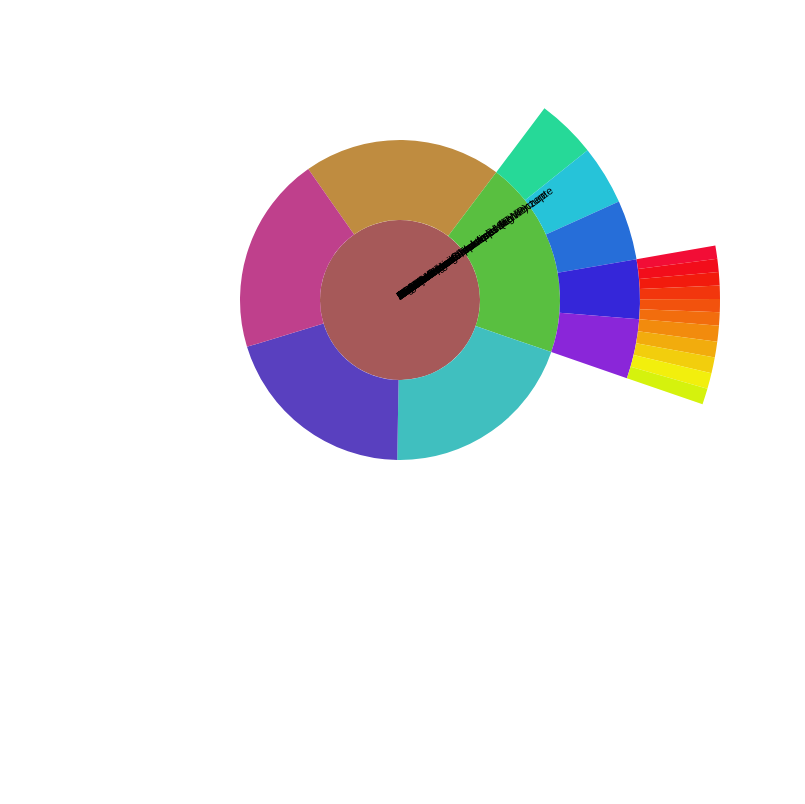
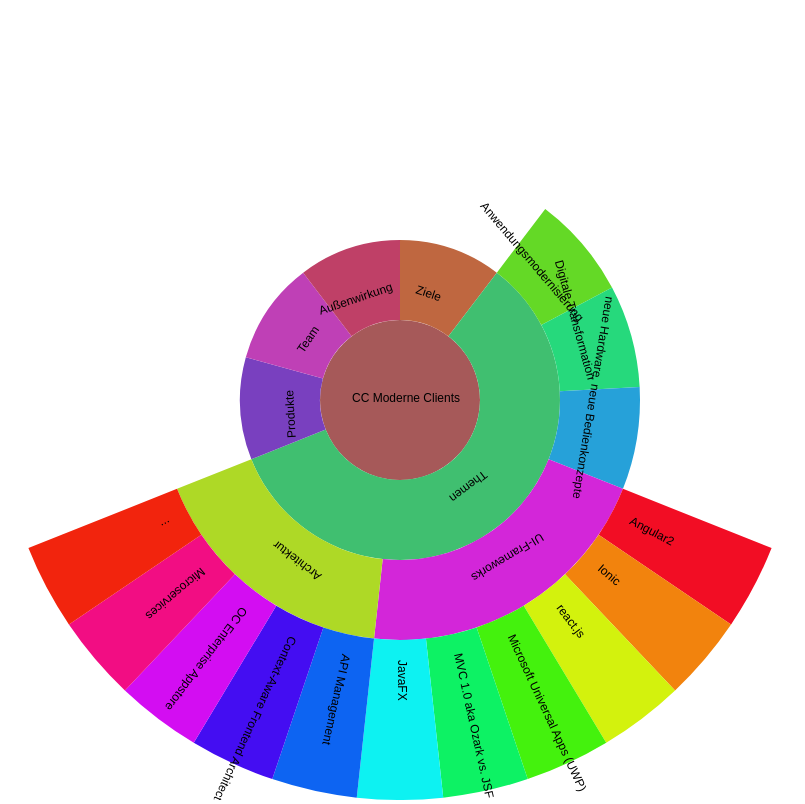
Before and after one commit to stephanrauh/ExploringTypeScript, a plain HTML site: page wheel/wheel.html in a window 1280 px wide. Shown: the whole page, without its empty margins (0-805 px from the left). Drawn offline with Linux system fonts and the light colour scheme.

Commit message:
added texts to the wheel following the d3 style

```diff
--- a/wheel/wheel.css
+++ b/wheel/wheel.css
@@ -6,7 +6,7 @@
 }
 
 text {
-  font: 11px sans-serif;
+  font: 3px sans-serif;
   cursor: pointer;
 }
 
--- a/wheel/wheel.js
+++ b/wheel/wheel.js
@@ -1,18 +1,19 @@
 /// <reference path="./d3.d.ts"/>;
 var Wheel = (function () {
     function Wheel() {
+        this._maxDepth = 0;
         var w = document.getElementById("wheel").clientWidth;
         this._size = document.getElementById("wheel").clientHeight;
         ;
         if (w < this._size) {
             this._size = w;
         }
-        console.log(this._size);
         this.chart = d3.select("#wheel").append("svg:svg")
             .attr("class", "chart")
-            .attr("width", w)
-            .attr("height", this._size).append("svg:g")
-            .attr("transform", "translate(400,300) rotate(-35)");
+            .attr("viewBox", "-100 -100 200 200")
+            .attr("width", this._size)
+            .attr("height", this._size)
+            .append("svg:g");
         this.readData();
     }
     Object.defineProperty(Wheel.prototype, "size", {
@@ -26,60 +27,121 @@
         request.onload = function () {
             if (request.readyState == 4 && request.status == 200) {
                 var segments = JSON.parse(request.responseText);
-                _this.showWheel(segments);
+                _this.showWheelFunctional(segments);
             }
         };
         request.open("get", "wheel.json", true);
         request.send();
     };
-    Wheel.prototype.drawArc = function (innerRadius, outerRadius, startAngle, endAngle, color, name) {
-        var arc = d3.svg.arc()
-            .innerRadius(innerRadius)
-            .outerRadius(outerRadius)
-            .startAngle(startAngle)
-            .endAngle(endAngle);
-        this.chart
-            .append("svg:path")
-            .attr("fill", function (d, index, outerindex) {
-            return color;
-        })
-            .attr("d", arc);
-        var x = (innerRadius + 5) * Math.sin((startAngle + endAngle) / 2);
-        var y = (innerRadius + 5) + Math.cos((startAngle + endAngle) / 2);
-        this.chart
-            .append("text")
-            .property("x", x)
-            .property("y", y)
-            .property("font-family", "sans-serif")
-            .property("font-size", "10px")
-            .property("fill", "red")
-            .text(name);
+    Wheel.prototype.showWheelFunctional = function (segments) {
+        var _this = this;
+        var tree = d3.layout.tree()
+            .size([this._size, this._size]);
+        var root = segments[0];
+        this.calculateTreeDepth(root);
+        this.calculateTreeSize(root);
+        this.calculateSegmentSize(root, 0, Math.PI * 2);
+        var nodes = tree.nodes(root);
+        nodes.forEach(function (node) {
+            var w = node;
+            w.innerRadius = w.depth == 0 ? 0 : (100 * w.depth) / (_this._maxDepth + 2);
+            w.outerRadius = 100 * (1 + w.depth) / (_this._maxDepth + 2);
+            if (w.depth == _this._maxDepth) {
+                w.outerRadius = 100;
+            }
+            w.x = 0;
+            w.y = 0;
+        });
+        var node = this.chart.selectAll("g.node")
+            .data(nodes);
+        var nodeEnter = node.enter().append("svg:path")
+            .attr("fill", function (d) { return _this.color(d); })
+            .attr("d", function (d) { return _this.drawArc(d); });
+        var textEnter = node.enter().append("text")
+            .attr("x", 0)
+            .attr("y", function (d) { return 0; })
+            .attr("dy", ".15em")
+            .attr("text-anchor", "start")
+            .text(function (d) { return d.name; })
+            .style("fill-opacity", 1)
+            .attr("transform", function (d) { return _this.textPosition(d); });
     };
-    Wheel.prototype.drawSegment = function (level, startAngle, endAngle, name) {
-        var innerRadius = this._size * level / 5 / 2;
-        if (level < 1) {
-            innerRadius = 0;
+    Wheel.prototype.textPosition = function (d) {
+        var radius = d.innerRadius + ((d.outerRadius - d.innerRadius) / 2) - 3;
+        var dy = -d.name.length;
+        var textRotation = 90;
+        if (d.depth == this._maxDepth) {
+            textRotation = 0;
+            dy = 0;
+            radius = d.innerRadius + 5;
         }
-        var outerRadius = this.size * (level + 1) / 5 / 2;
-        var color = d3.hsl((startAngle + endAngle) * 90 * level / Math.PI, 0.3 + level / 5, 0.50).rgb();
-        this.drawArc(innerRadius, outerRadius, startAngle, endAngle, color.toString(), name);
+        if (d.depth == 0) {
+            textRotation = -90;
+            dy = 0;
+            radius = 0;
+            return "translate(-12)";
+        }
+        return "rotate(" + (d.angleInDegrees) + ") translate(" + radius + ", " + dy + ")"
+            + "rotate(" + textRotation + ")";
     };
-    Wheel.prototype.showWheel = function (segments, level, startAngle, endAngle) {
+    Wheel.prototype.drawArc = function (d) {
+        var segment = d;
+        var result = d3.svg.arc()
+            .innerRadius(function (a) { return segment.innerRadius; })
+            .outerRadius(function (a) { return segment.outerRadius; })
+            .startAngle(function (a) { return segment.startAngle; })
+            .endAngle(function (a) { return segment.endAngle; });
+        return result();
+    };
+    Wheel.prototype.color = function (d) {
+        return d3.hsl((d.startAngle + d.endAngle) * 90 * d.depth / Math.PI, 0.3 + d.depth / 5, 0.50).rgb().toString();
+    };
+    ;
+    Wheel.prototype.calculateTreeDepth = function (segment, level) {
         if (level === void 0) { level = 0; }
-        if (startAngle === void 0) { startAngle = 0; }
-        if (endAngle === void 0) { endAngle = Math.PI * 2; }
-        var count = segments.length;
-        var startSection = startAngle;
-        var endSection = startSection;
-        var range = endAngle - startAngle;
-        for (var _i = 0, segments_1 = segments; _i < segments_1.length; _i++) {
-            var segment = segments_1[_i];
-            endSection += range / count;
-            this.drawSegment(level, startSection, endSection, segment.name);
-            if (segment.children && segment.children.length > 0) {
-                this.showWheel(segment.children, level + 1, startSection, endSection);
+        if (segment.children) {
+            for (var _i = 0, _a = segment.children; _i < _a.length; _i++) {
+                var child = _a[_i];
+                this.calculateTreeDepth(child, level + 1);
             }
-            startSection = endSection;
+        }
+        else {
+            if (level > this._maxDepth) {
+                this._maxDepth = level;
+            }
+        }
+    };
+    Wheel.prototype.calculateTreeSize = function (segment, level) {
+        var _this = this;
+        if (level === void 0) { level = 0; }
+        segment.treeSize = 0;
+        if (segment.children) {
+            segment.children.forEach(function (segment) { return _this.calculateTreeSize(segment, level + 1); });
+            for (var _i = 0, _a = segment.children; _i < _a.length; _i++) {
+                var child = _a[_i];
+                segment.treeSize += child.treeSize;
+            }
+        }
+        else {
+            segment.treeSize = (this._maxDepth - level + 1);
+        }
+    };
+    Wheel.prototype.calculateSegmentSize = function (segment, startAngle, endAngle) {
+        segment.startAngle = startAngle;
+        segment.endAngle = endAngle;
+        var center = segment.startAngle + ((segment.endAngle - segment.startAngle) / 2);
+        segment.angleInDegrees = (center * 180 / Math.PI) - 90;
+        console.log(segment.angleInDegrees + " " + segment.name);
+        //  segment.angleInDegrees = (segment.startAngle) * 180 / Math.PI-90;
+        if (segment.children) {
+            var slice = (segment.endAngle - segment.startAngle) / segment.treeSize;
+            var start = startAngle;
+            for (var _i = 0, _a = segment.children; _i < _a.length; _i++) {
+                var child = _a[_i];
+                var end = start + child.treeSize * slice;
+                this.calculateSegmentSize(child, start, end);
+                start = end;
+            }
         }
     };
     return Wheel;
```
Also changed, not shown: 1 other file.
